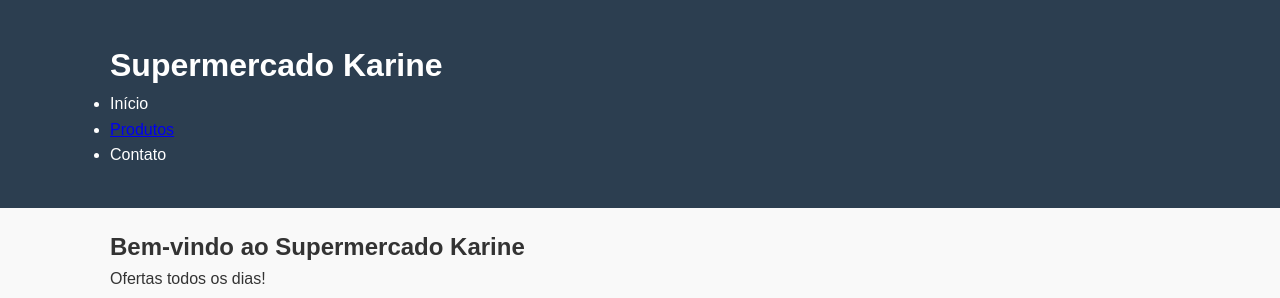
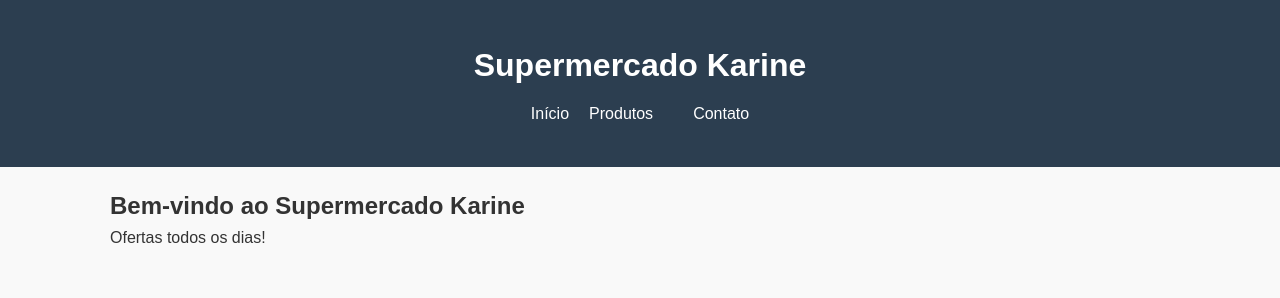
Before and after one commit to lelezzote/atividade1, a plain HTML site: page index.html in a window 1280 px wide. Shown: the top 298 px of the page. Drawn offline with Linux system fonts and the light colour scheme.

Commit message:
estilizacao3

```diff
--- a/globals.css
+++ b/globals.css
@@ -22,3 +22,15 @@ header {
   color: #fff;
   padding: 20px 0;
 }
+
+header h1 {
+  text-align: center;
+  margin-bottom: 10px;
+}
+
+nav ul {
+  display: flex;
+  justify-content: center;
+  list-style: none;
+  gap: 20px;
+}
--- a/index.html
+++ b/index.html
@@ -14,7 +14,7 @@
           <nav>
             <ul>
                 <li><a href="#inicio"></a>Início</li>
-                <li><a href= "#produtos">Produtos</a>
+                <li><a href= "#produtos"></a>Produtos<li>
                 <li><a href="#contato"></a>Contato</li>
             </ul>
           </nav>
```
